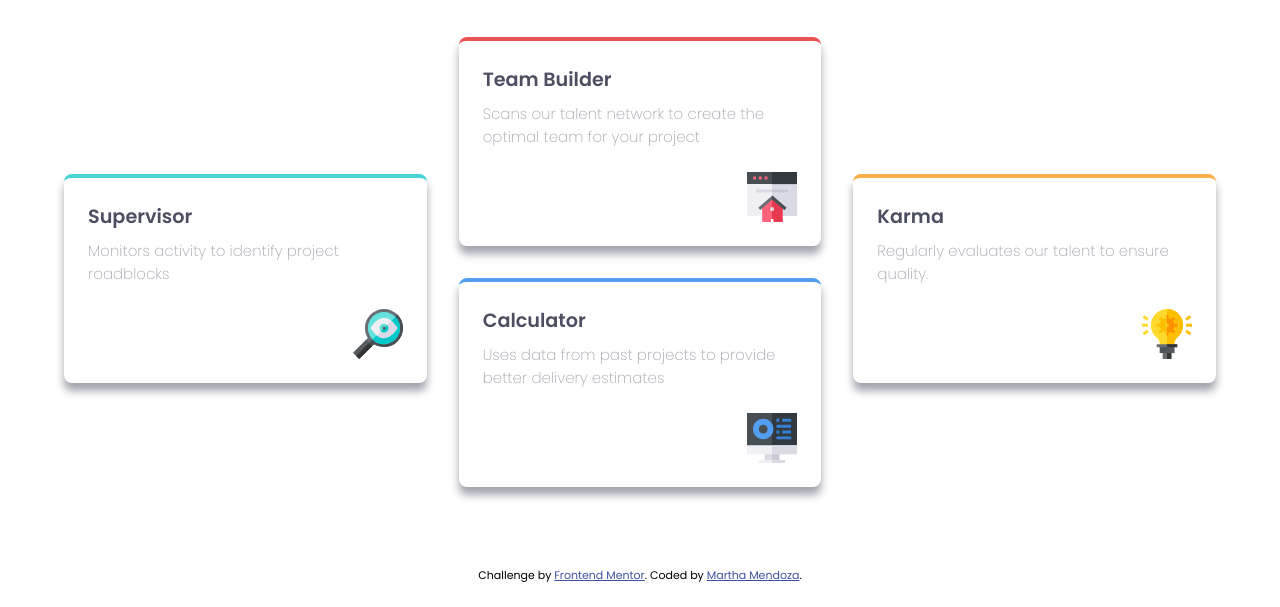
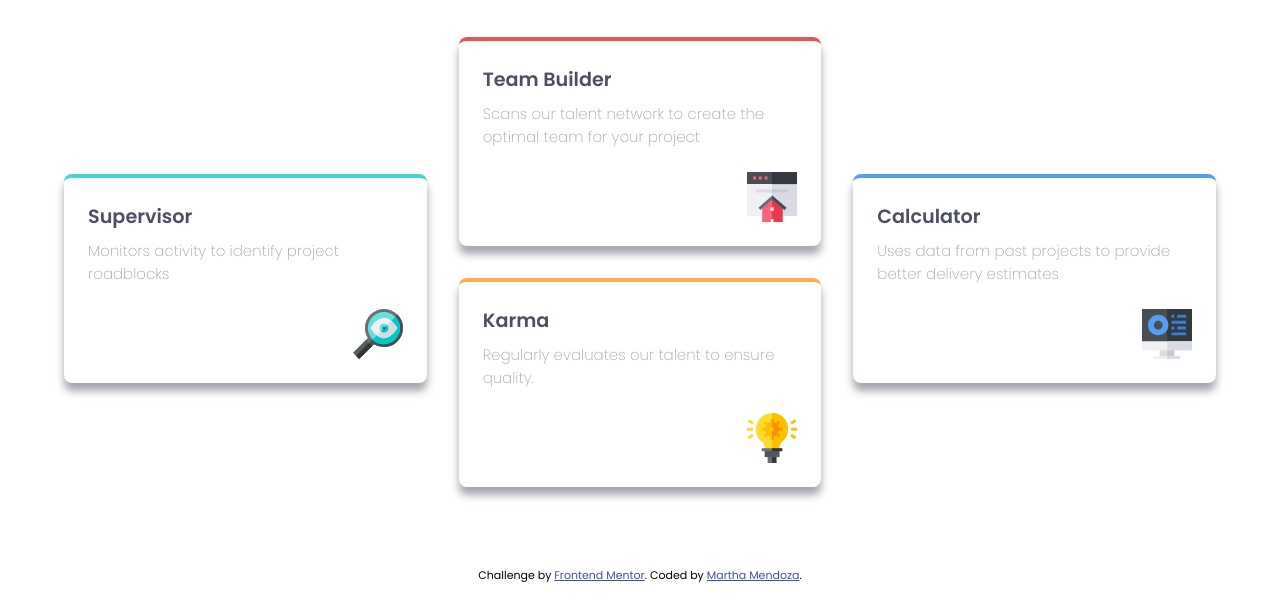
Before and after one commit to Mtc-21/Four-card-feature-section, a plain HTML site: page index.html in a window 1280 px wide. Shown: the part 217-824 px from the top of the page. Drawn offline with Linux system fonts and the light colour scheme.

Commit message:
Add files via upload

```diff
--- a/style.css
+++ b/style.css
@@ -175,17 +175,15 @@
         grid-column: 2/3;
         grid-row: 1/2;
       }
-
-      .content article:nth-child(3) {
+       .content article:nth-child(3) {
+        grid-column: 2/3;
+        grid-row: 2/3;
+      }
+      .content article:nth-child(4) {
         grid-column: 3/4;
         grid-row: 2/3;
         position: relative;
         top: -50%;
-      }
-
-      .content article:nth-child(4) {
-        grid-column: 2/3;
-        grid-row: 2/3;
       }
 
       img {
```
